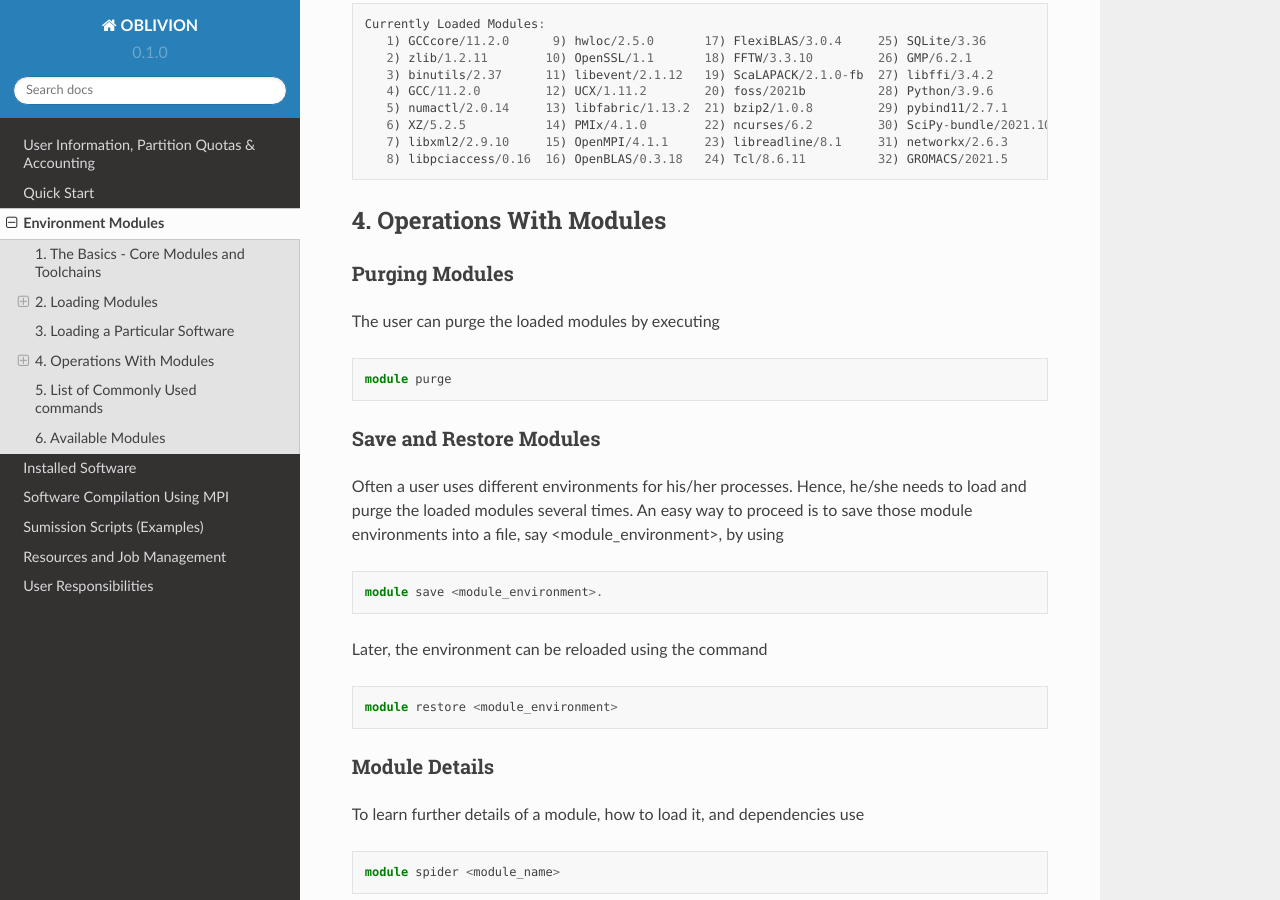
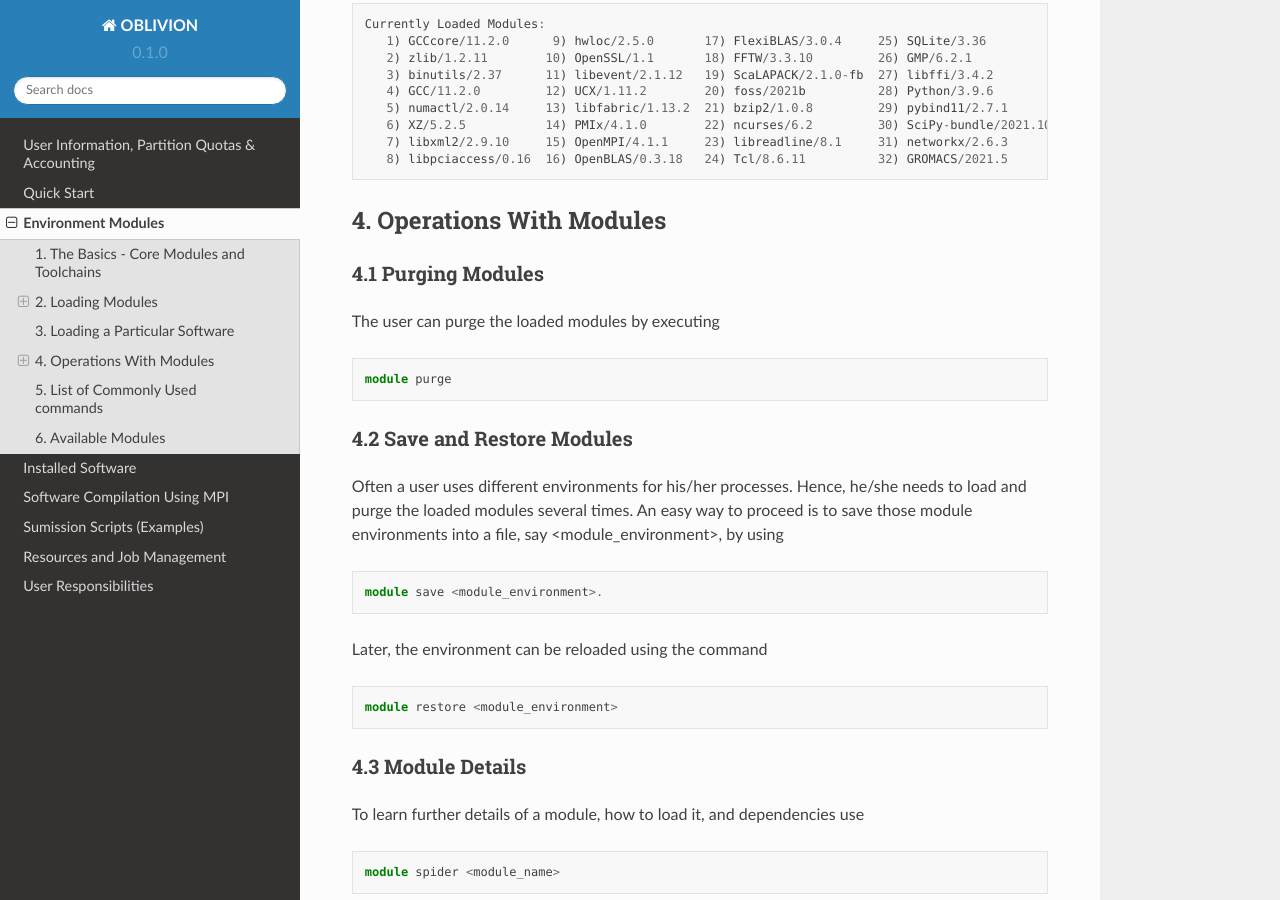
Before and after one commit to mavillez/Oblivion, a Sphinx documentation site: the page built from docs/source/modules.rst, in a window 1280 px wide and 900 px high, scrolled down 8241 px. Built offline with Sphinx 7.4.7 and the Read the Docs theme 2.0.0, drawn with Linux system fonts in a browser that asks for light colours.

Commit message:
Update modules.rst

```diff
--- a/docs/source/modules.rst
+++ b/docs/source/modules.rst
@@ -418,8 +418,8 @@ In the latter case the loaded modules, given by ``module list``, are
 4. Operations With Modules
 --------------------------
 
-Purging Modules
-~~~~~~~~~~~~~~~
+4.1 Purging Modules
+~~~~~~~~~~~~~~~~~~~
 
 The user can purge the loaded modules by executing
 
@@ -428,8 +428,8 @@ The user can purge the loaded modules by executing
   module purge
 
 
-Save and Restore Modules
-~~~~~~~~~~~~~~~~~~~~~~~~
+4.2 Save and Restore Modules
+~~~~~~~~~~~~~~~~~~~~~~~~~~~~
 
 Often a user uses different environments for his/her processes. Hence, he/she needs to load and purge the loaded modules several times. An easy way to proceed is to save those module environments into a file, say <module_environment>, by using
 
@@ -444,8 +444,8 @@ Later, the environment can be reloaded using the command
   module restore <module_environment>
 
 
-Module Details
-~~~~~~~~~~~~~~
+4.3 Module Details
+~~~~~~~~~~~~~~~~~~
 
 To learn further details of a module, how to load it, and dependencies use
 
```
